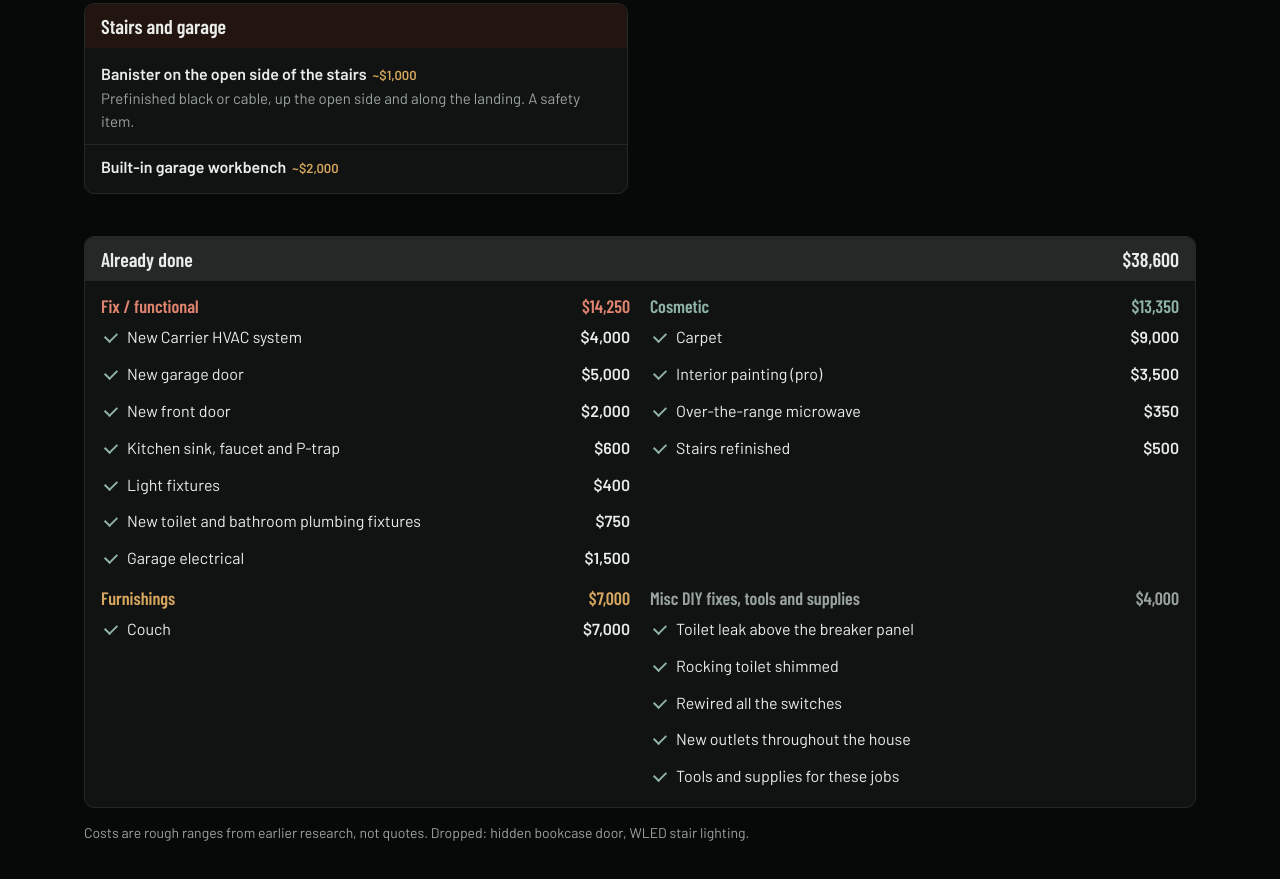
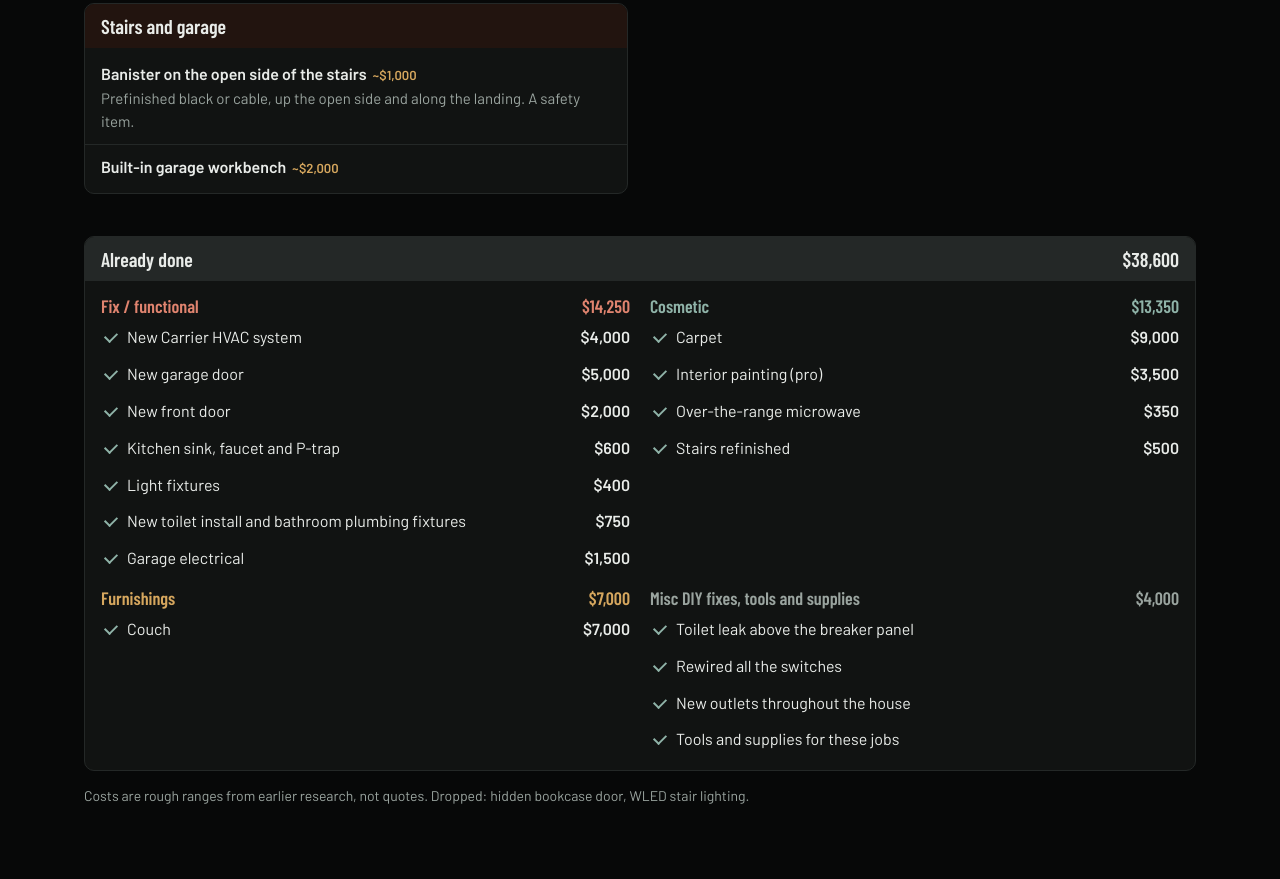
Before and after one commit to Vondraak/utica, a plain HTML site: page index.html in a window 1280 px wide. Shown: the part 2477-3356 px from the top of the page. Drawn offline with nearby package versions, Linux system fonts and the light colour scheme.

Commit message:
Fold rocking toilet into new toilet install
Co-Authored-By: Claude Opus 5.5 <noreply@anthropic.com>
Claude-Session: https://claude.ai/code/session_01Se2cb9PR389rCViM95xnES

```diff
--- a/index.html
+++ b/index.html
@@ -158,10 +158,10 @@ document.getElementById("mtotal").textContent=usd(total);
 document.getElementById("tfix").textContent=usd(fx);
 document.getElementById("tcos").textContent=usd(cs);
 const done=[
- {k:"fix",h:"Fix / functional",items:[["New Carrier HVAC system",4000],["New garage door",5000],["New front door",2000],["Kitchen sink, faucet and P-trap",600],["Light fixtures",400],["New toilet and bathroom plumbing fixtures",750],["Garage electrical",1500]]},
+ {k:"fix",h:"Fix / functional",items:[["New Carrier HVAC system",4000],["New garage door",5000],["New front door",2000],["Kitchen sink, faucet and P-trap",600],["Light fixtures",400],["New toilet install and bathroom plumbing fixtures",750],["Garage electrical",1500]]},
  {k:"cos",h:"Cosmetic",items:[["Carpet",9000],["Interior painting (pro)",3500],["Over-the-range microwave",350],["Stairs refinished",500]]},
  {k:"fur",h:"Furnishings",items:[["Couch",7000]]},
- {k:"tool",h:"Misc DIY fixes, tools and supplies",t:4000,items:[["Toilet leak above the breaker panel",0],["Rocking toilet shimmed",0],["Rewired all the switches",0],["New outlets throughout the house",0],["Tools and supplies for these jobs",0]]}];
+ {k:"tool",h:"Misc DIY fixes, tools and supplies",t:4000,items:[["Toilet leak above the breaker panel",0],["Rewired all the switches",0],["New outlets throughout the house",0],["Tools and supplies for these jobs",0]]}];
 const dsum=g=>g.t??g.items.reduce((a,i)=>a+i[1],0);
 const spent=done.reduce((a,g)=>a+dsum(g),0);
 document.getElementById("donecols").innerHTML=done.map(g=>`<div><h4 class="${g.k}h"><span>${esc(g.h)}</span><span>${usd(dsum(g))}</span></h4><ul class="donelist">${g.items.map(i=>`<li><span>${esc(i[0])}</span><span>${i[1]?usd(i[1]):""}</span></li>`).join("")}</ul></div>`).join("");
```
